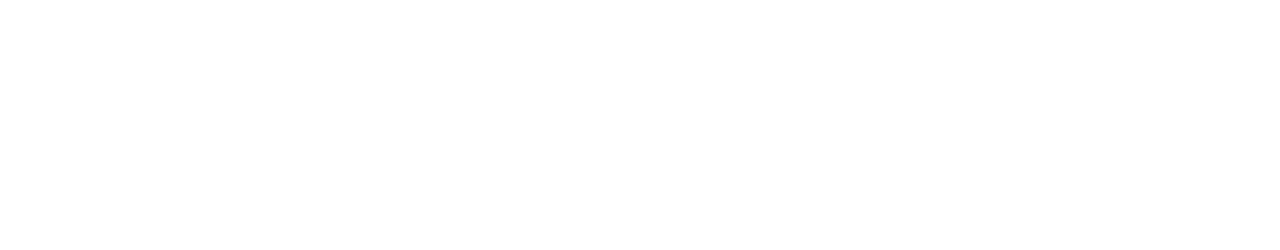
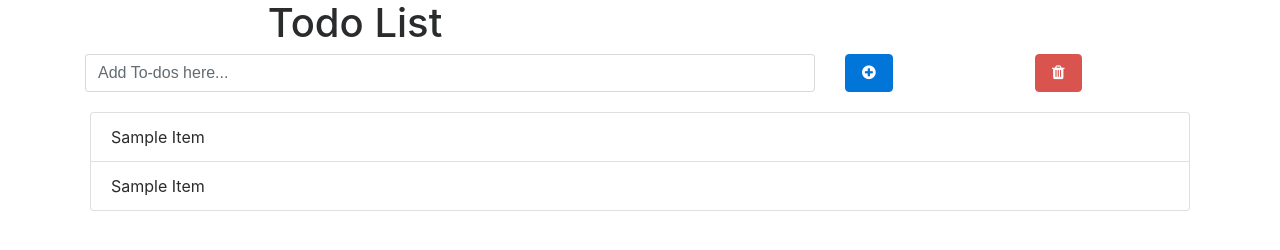
Before and after one commit to AbhimanyuVashisht/TodoList, a plain HTML site: page index.html in a window 1280 px wide. Drawn offline with nearby package versions, Linux system fonts and the light colour scheme.

Commit message:
index and custommCSS added
Signed-off-by: WillNotFit <abhimanyuvashisht.av@gmail.com>

```diff
--- /dev/null
+++ b/css/customStyle.css
@@ -0,0 +1,3 @@
+#todoList-container{
+    padding: 20px;
+}
--- a/index.html
+++ b/index.html
@@ -3,8 +3,51 @@
 <head>
     <meta charset="UTF-8">
     <title>Todo-List</title>
+
+    <!--CSS links-->
+    <link rel="stylesheet" href="css/bootstrap.css">
+    <link rel="stylesheet" href="css/font-awesome.css">
+    <link rel="stylesheet" href="css/customStyle.css">
+
+    <!--JS links-->
+    <script src="js/jquery.js"></script>
+    <script src="js/bootstrap.js"></script>
+
 </head>
 <body>
 
+    <div class="container">
+        <div class="col-3"></div>
+        <div class="row">
+            <div class="col-6">
+                <h1 class="text-center">Todo List</h1>
+            </div>
+        </div>
+        <div class="col-3"></div>
+    </div>
+
+    <div class="container">
+        <div class="row">
+            <div class="col">
+                <input type="text" class="form-control" id="input-new-todo" placeholder="Add To-dos here...">
+            </div>
+            <div class="col-2">
+                <button id="btn-add-todo" class="btn btn-primary">
+                    <i class="fa fa-plus-circle"></i>
+                </button>
+            </div>
+            <div class="col-2">
+                <button id="btn-clear-done" class="btn btn-danger">
+                    <i class="fa fa-trash"></i>
+                </button>
+            </div>
+        </div>
+        <div class="row">
+            <div id="todoList-container" class="col-12">
+                <li class="list-group-item">Sample Item</li>
+                <li class="list-group-item">Sample Item</li>
+            </div>
+        </div>
+    </div>
 </body>
 </html>
```
